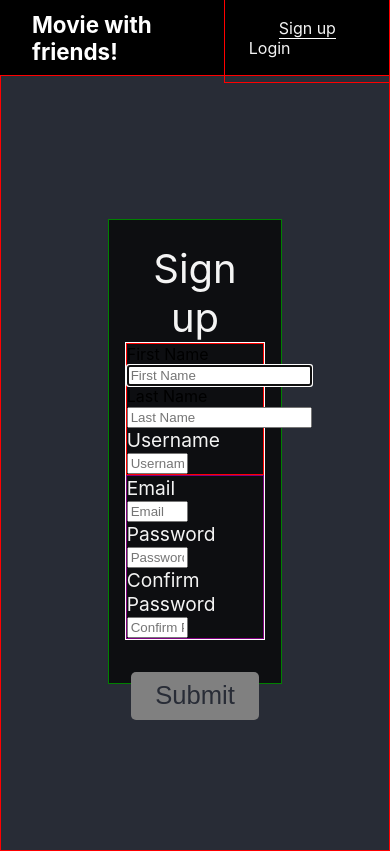
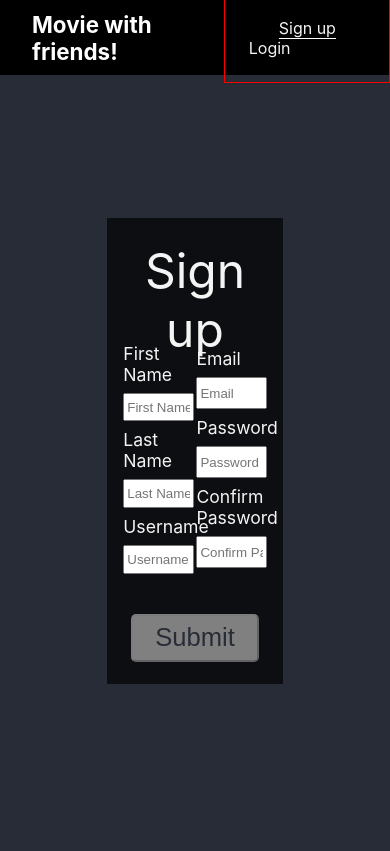
Before and after one commit to Steven2120/fullstack-mern-movie-with-friends, a React (Create React App) app in the folder auth-frontend/: page /sign-up in a window 390 px wide. Built offline with nearby package versions, Linux system fonts and the light colour scheme.

Commit message:
completed normal styling for signup. It is now pending mobile responsiveness

```diff
--- a/auth-frontend/src/components/Signup/Signup.css
+++ b/auth-frontend/src/components/Signup/Signup.css
@@ -5,43 +5,84 @@
   flex-direction: column;
   justify-content: center;
   align-items: center;
-  border: 1px solid red;
 }
 
 .signup__div {
   width: 45%;
   height: 60%;
+  display: flex;
+  flex-direction: column;
+  justify-content: center;
   padding: 1rem;
   background-color: rgba(0, 0, 0, 0.678);
   margin-bottom: 1.5rem;
-  border: 1px solid green;
 }
 
   .signup__title {
     text-align: center;
-    font-size: 2.5em;
+    font-size: 3em;
     color: #f4f4f4;
-    margin-top: .5rem;
+    margin-top: -5rem;
+  }
+
+  .form__signup {
+    height: 55%;
+    margin-top: -1rem;
   }
 
   .first__second__wrapper {
+    height: 100%;
     display: flex;
-    flex-direction: column;
-    border: 1px solid white;
+    flex-direction: row;
+    justify-content: space-between;
+
   }
 
   .first__half {
-    border: 1px solid red;
+    height: 100%;
+    width: 49%;
+  }
+
+  .first__half > .first__half__inner {
+    display: flex;
+    justify-content: center;
+    width: 100%;
+    height: 100%;
+  }
+
+  .first__half__inner {
     display: flex;
     flex-direction: column;
   }
 
   .second__half {
-    border: 1px solid purple;
+    width: 49%;
+    height: 100%;
+  }
+
+  .second__half > .second__half__inner {
+    display: flex;
+    justify-content: center;
+    width: 100%;
+    height: 100%;
+  }
+
+  .second__half__inner {
     display: flex;
     flex-direction: column;
   }
 
+  .signup__label {
+    color: #f4f4f4;
+    font-size: 1.1em;
+    margin-bottom: .5rem;
+  }
+
+  .signup__input {
+    height: 2rem;
+    margin-bottom: .5rem;
+    outline: none;
+  }
 
   .button-container {
     display: flex;
@@ -49,7 +90,7 @@
     margin-top: 2%;
   }
   .button-container > button {
-    border: none;
+
     background-color: black;
     color: #f4f4f4;
     font-size: 1.6em;
@@ -61,6 +102,6 @@
 
   }
   .errorMessage {
-    font-size: 1em;
+    font-size: .8em;
     color: red;
   }
--- a/auth-frontend/src/components/Signup/Signup.js
+++ b/auth-frontend/src/components/Signup/Signup.js
@@ -260,12 +260,14 @@ export class Signup extends Component {
     return (
       <div className="signup__container">
         <div className="signup__div">
+          <div>
             <div className="signup__title">Sign up</div>
+          </div>
 
           <form className="form__signup" onSubmit={this.handleOnSubmit}>
             <div className="first__second__wrapper">
               <div className="first__half">
-                <div className="inline-container">
+                <div className="first__half__inner">
                   <label className="signup__label" htmlFor="firstName">
                     First Name
                   </label>
@@ -285,7 +287,6 @@ export class Signup extends Component {
                     {firstNameError && firstNameError}
                   </div>
 
-                  <div className="inline-container">
                   <label className="signup__label" htmlFor="lastName">
                     Last Name
                   </label>
@@ -303,12 +304,10 @@ export class Signup extends Component {
                   <div className="errorMessage">
                     {lastNameError && lastNameError}
                   </div>
-                  </div>
-                </div>
 
-                <div className="form-group-block">
-                  <div className="block-container">
-                    <label htmlFor="username">Username</label>
+                  <label className="signup__label" htmlFor="username">
+                    Username
+                  </label>
                   <input
                     className="signup__input"
                     type="text"
@@ -325,12 +324,12 @@ export class Signup extends Component {
                   </div>
                 </div>
               </div>
-              </div>
 
               <div className="second__half">
-                <div className="form-group-block">
-                  <div className="block-container">
-                    <label htmlFor="email">Email</label>
+                <div className="second__half__inner">
+                  <label className="signup__label" htmlFor="email">
+                    Email
+                  </label>
                   <input
                     className="signup__input"
                     type="text"
@@ -342,15 +341,11 @@ export class Signup extends Component {
                     onBlur={this.handleOnBlur}
                     onFocus={this.handleInputOnFocus}
                   />
-                    <div className="errorMessage">
-                      {emailError && emailError}
-                    </div>
-                  </div>
-                </div>
+                  <div className="errorMessage">{emailError && emailError}</div>
 
-                <div className="form-group-block">
-                  <div className="block-container">
-                    <label htmlFor="password">Password</label>
+                  <label className="signup__label" htmlFor="password">
+                    Password
+                  </label>
                   <input
                     className="signup__input"
                     type="text"
@@ -365,12 +360,10 @@ export class Signup extends Component {
                   <div className="errorMessage">
                     {passwordError && passwordError}
                   </div>
-                  </div>
-                </div>
 
-                <div className="form-group-block">
-                  <div className="block-container">
-                    <label htmlFor="confirmPassword">Confirm Password</label>
+                  <label className="signup__label" htmlFor="confirmPassword">
+                    Confirm Password
+                  </label>
                   <input
                     className="signup__input"
                     type="text"
@@ -384,7 +377,6 @@ export class Signup extends Component {
                   />
                   <div className="errorMessage">
                     {confirmPasswordError && confirmPasswordError}
-                    </div>
                   </div>
                 </div>
               </div>
```
Lines whose indentation alone changed are shown as unchanged.
